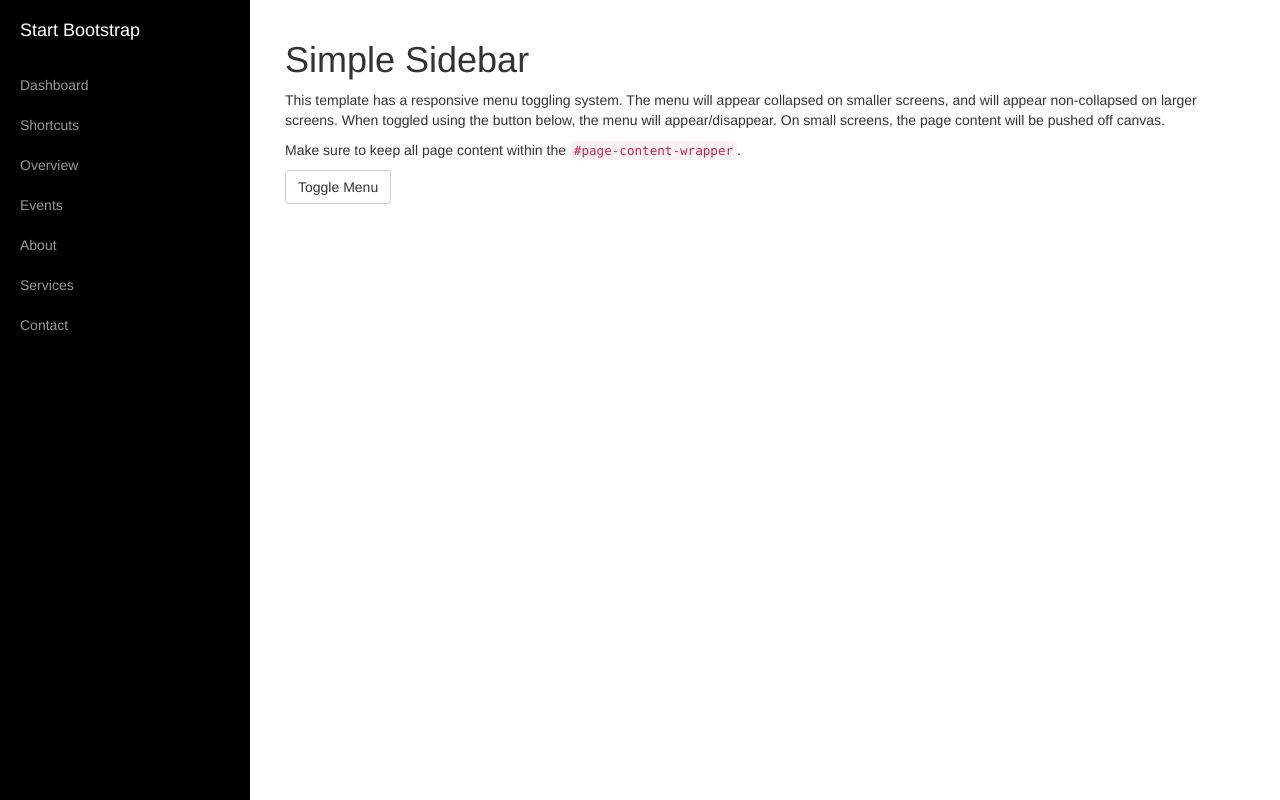
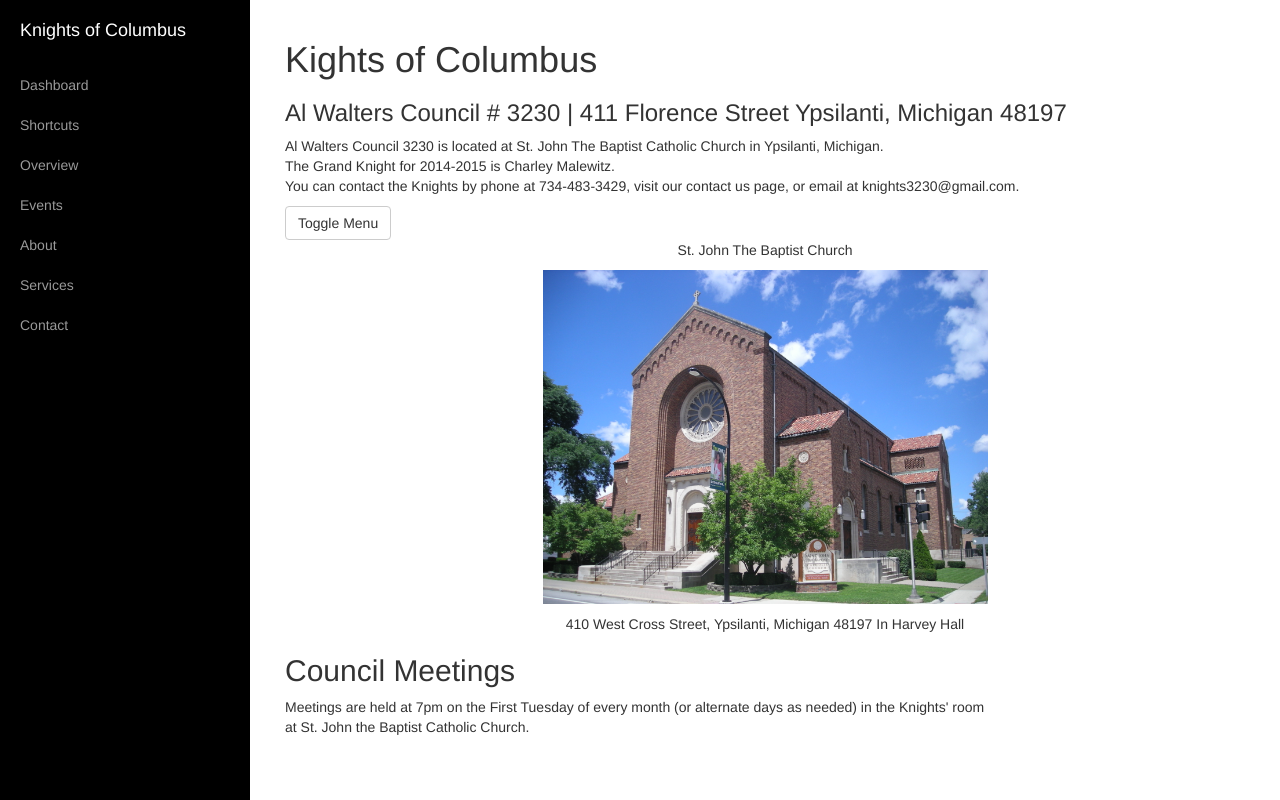
Before and after one commit to thehooverdamiel/improved-succotash, a plain HTML site: page site/index.html in a window 1280 px wide. Drawn offline with Linux system fonts and the light colour scheme.

Commit message:
feat(progress): progress commit

```diff
--- a/site/css/simple-sidebar.css
+++ b/site/css/simple-sidebar-custom.css
@@ -6,6 +6,10 @@
 
 /* Toggle Styles */
 
+img {
+    max-width:100%;
+    padding:10px;
+}
 #wrapper {
     padding-left: 0;
     -webkit-transition: all 0.5s ease;
--- a/site/index.html
+++ b/site/index.html
@@ -15,7 +15,7 @@
     <link href="css/bootstrap.min.css" rel="stylesheet">
 
     <!-- Custom CSS -->
-    <link href="css/simple-sidebar.css" rel="stylesheet">
+    <link href="css/simple-sidebar-custom.css" rel="stylesheet">
 
     <!-- HTML5 Shim and Respond.js IE8 support of HTML5 elements and media queries -->
     <!-- WARNING: Respond.js doesn't work if you view the page via file:// -->
@@ -29,13 +29,12 @@
 <body>
 
     <div id="wrapper">
-
         <!-- Sidebar -->
         <div id="sidebar-wrapper">
             <ul class="sidebar-nav">
                 <li class="sidebar-brand">
                     <a href="#">
-                        Start Bootstrap
+                        Knights of Columbus
                     </a>
                 </li>
                 <li>
@@ -65,13 +64,38 @@
 
         <!-- Page Content -->
         <div id="page-content-wrapper">
-            <div class="container-fluid">
+            <div class="container-fluid container-padded">
                 <div class="row">
                     <div class="col-lg-12">
-                        <h1>Simple Sidebar</h1>
-                        <p>This template has a responsive menu toggling system. The menu will appear collapsed on smaller screens, and will appear non-collapsed on larger screens. When toggled using the button below, the menu will appear/disappear. On small screens, the page content will be pushed off canvas.</p>
-                        <p>Make sure to keep all page content within the <code>#page-content-wrapper</code>.</p>
+                        <h1>Kights of Columbus</h1>
+                        <h3>Al Walters Council # 3230 | 411 Florence Street Ypsilanti, Michigan 48197</h3>
+                        <p>Al Walters Council 3230 is located at St. John The Baptist Catholic Church in Ypsilanti, Michigan.<br>The Grand Knight for 2014-2015 is Charley Malewitz.<br>You can contact the Knights by phone at 734-483-3429, visit our contact us page, or email at knights3230@gmail.com.</p>
                         <a href="#menu-toggle" class="btn btn-default" id="menu-toggle">Toggle Menu</a>
+                    </div>
+                </div>
+
+                <div class="row">
+                    <div class="col-xs-12 text-center">St. John The Baptist Church</div>
+                    <div class="col-xs-12 col-sm-8 col-sm-offset-2 col-md-6 col-md-offset-3">
+                        <img src="img/st_john_church.jpg" alt="church photo">
+                    </div>
+                    <div class="col-xs-12 text-center">
+                        410 West Cross Street, Ypsilanti, Michigan 48197 In Harvey Hall
+                    </div>
+                </div>
+                <div class="row">
+                    <div class="col-lg-9">
+                        <h2>Council Meetings</h2>
+                        <p>Meetings are held at 7pm on the First Tuesday of every month (or alternate days as needed) in the Knights' room at St. John the Baptist Catholic Church.</p>
+                    </div>
+                </div>
+
+                <div class="row">
+                    <div class="col-lg-12">
+                    </div>
+                </div>
+                <div class="row">
+                    <div class="col-lg-12">
                     </div>
                 </div>
             </div>
```
Also changed, not shown: site/img/logo.gif (added), site/img/st_john_church.jpg (added).
